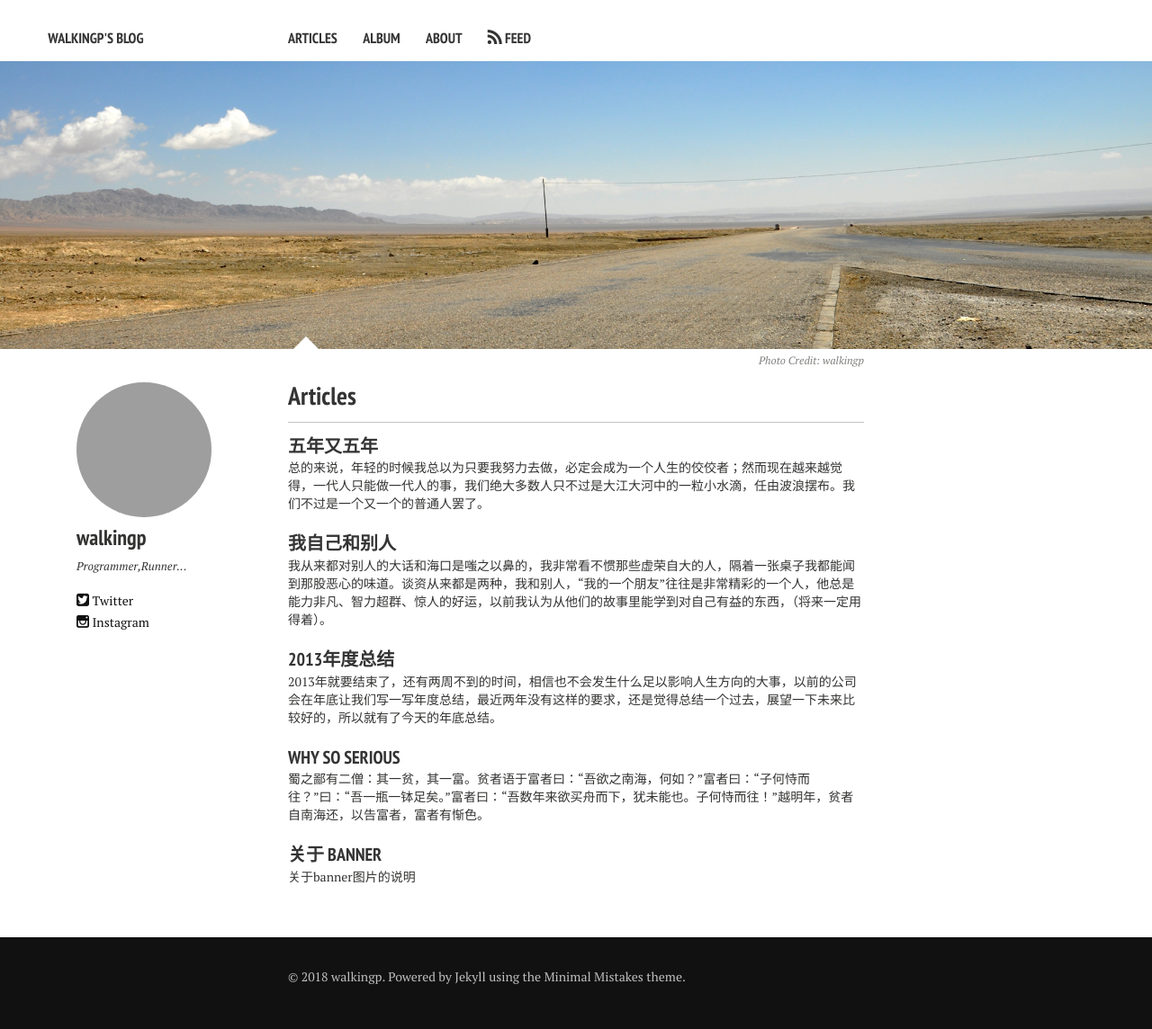
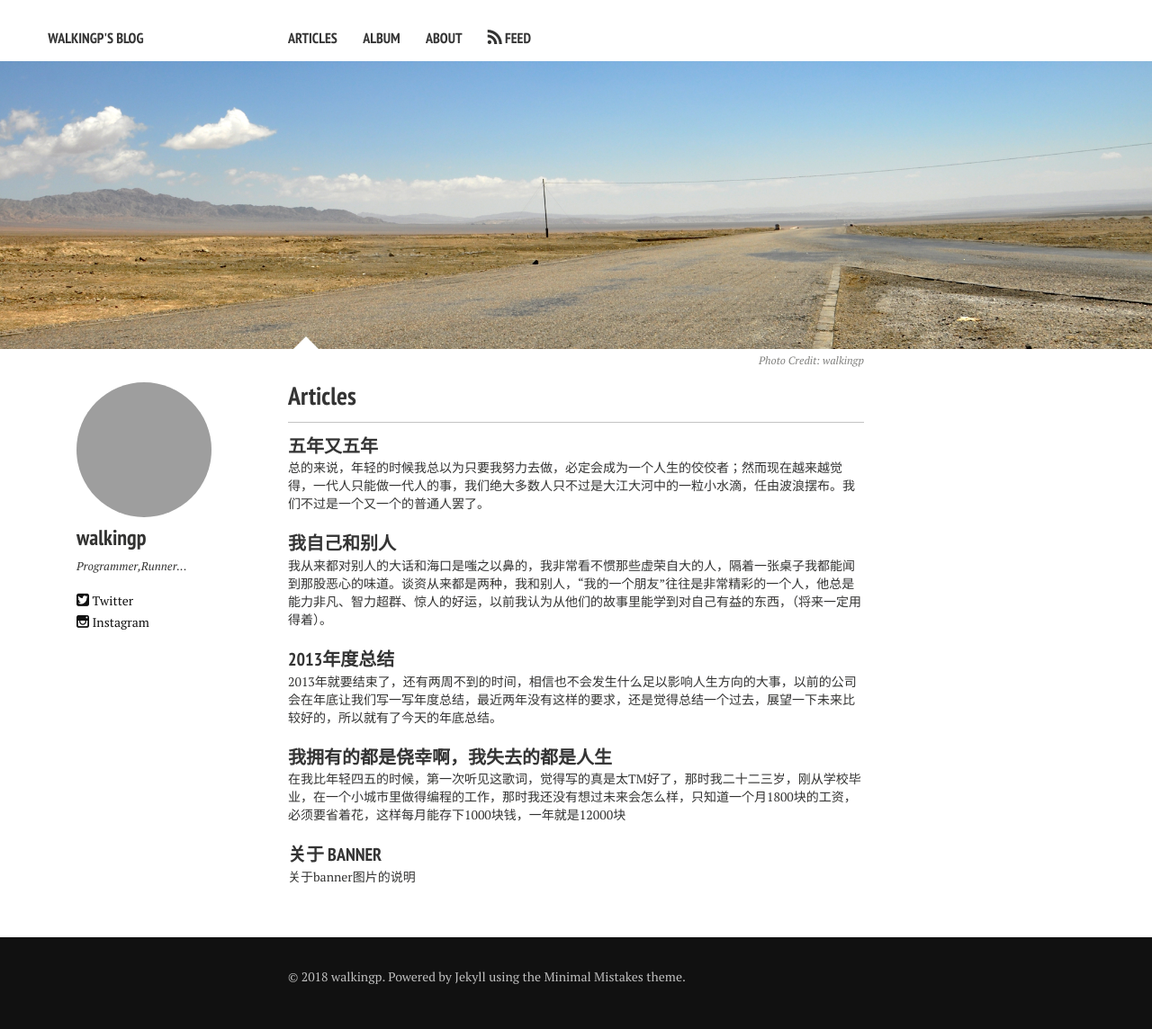
Before and after one commit to walkingp/Jykelly_blog, a Jekyll site: the page built from index.md, in a window 1280 px wide. Shown: the whole page at 90% size. Built offline with Jekyll 4.4.1, drawn with Linux system fonts in a browser that asks for light colours; nearby versions of some CDN libraries.

Commit message:
Update 2013-12-5-why-so-serious.md

```diff
--- a/_posts/2013-12-5-why-so-serious.md
+++ b/_posts/2013-12-5-why-so-serious.md
@@ -1,7 +1,7 @@
 ---
 layout: post
-title: Why so serious
-description: "蜀之鄙有二僧：其一贫，其一富。贫者语于富者曰：“吾欲之南海，何如？”富者曰：“子何恃而往？”曰：“吾一瓶一钵足矣。”富者曰：“吾数年来欲买舟而下，犹未能也。子何恃而往！”越明年，贫者自南海还，以告富者，富者有惭色。"
+title: 我拥有的都是侥幸啊，我失去的都是人生
+description: "在我比年轻四五的时候，第一次听见这歌词，觉得写的真是太TM好了，那时我二十二三岁，刚从学校毕业，在一个小城市里做得编程的工作，那时我还没有想过未来会怎么样，只知道一个月1800块的工资，必须要省着花，这样每月能存下1000块钱，一年就是12000块"
 modified: 2013-12-5
 category: articles
 tags: [杂七杂八]
@@ -10,7 +10,7 @@ tags: [杂七杂八]
 
 > 我拥有的都是侥幸啊，我失去的都是人生  --张悬《关于我爱你》
 
-在我比年轻四五的时候，第一次听见这歌词，觉得写的真是太TM好了，那里我二十二三岁，刚从学校毕业，在一个小城市里做得编程的工作，那时我还没有想过未来会怎么样，只知道一个月1800块的工资，必须要省着花，这样每月能存下1000块钱，一年就是12000块，对于那时刚毕业的我来说，这是一笔不小的费用，当然那时房价刚刚开始上涨，那个小城市，大概能到3000左右一平米，当然，我还没有想那么多，我知道我不会留在那个城市，我的目标是到上海，去看看中国最繁华的城市是什么样的。
+在我比年轻四五的时候，第一次听见这歌词，觉得写的真是太TM好了，那时我二十二三岁，刚从学校毕业，在一个小城市里做得编程的工作，那时我还没有想过未来会怎么样，只知道一个月1800块的工资，必须要省着花，这样每月能存下1000块钱，一年就是12000块，对于那时刚毕业的我来说，这是一笔不小的费用，当然那时房价刚刚开始上涨，那个小城市，大概能到3000左右一平米，当然，我还没有想那么多，我知道我不会留在那个城市，我的目标是到上海，去看看中国最繁华的城市是什么样的。
 
 
 时间再往前倒退三年，我19岁，刚上大二，有一天我跟一个女孩说，“我高中离开家到县城读书时，觉得那个县城就是整个世界；后来离开家乡到了异地读大学，觉得世界又大了一点，有一天我会到上海去，那里世界就是我的”，大意如此，我现在仍然印象深刻。
```
